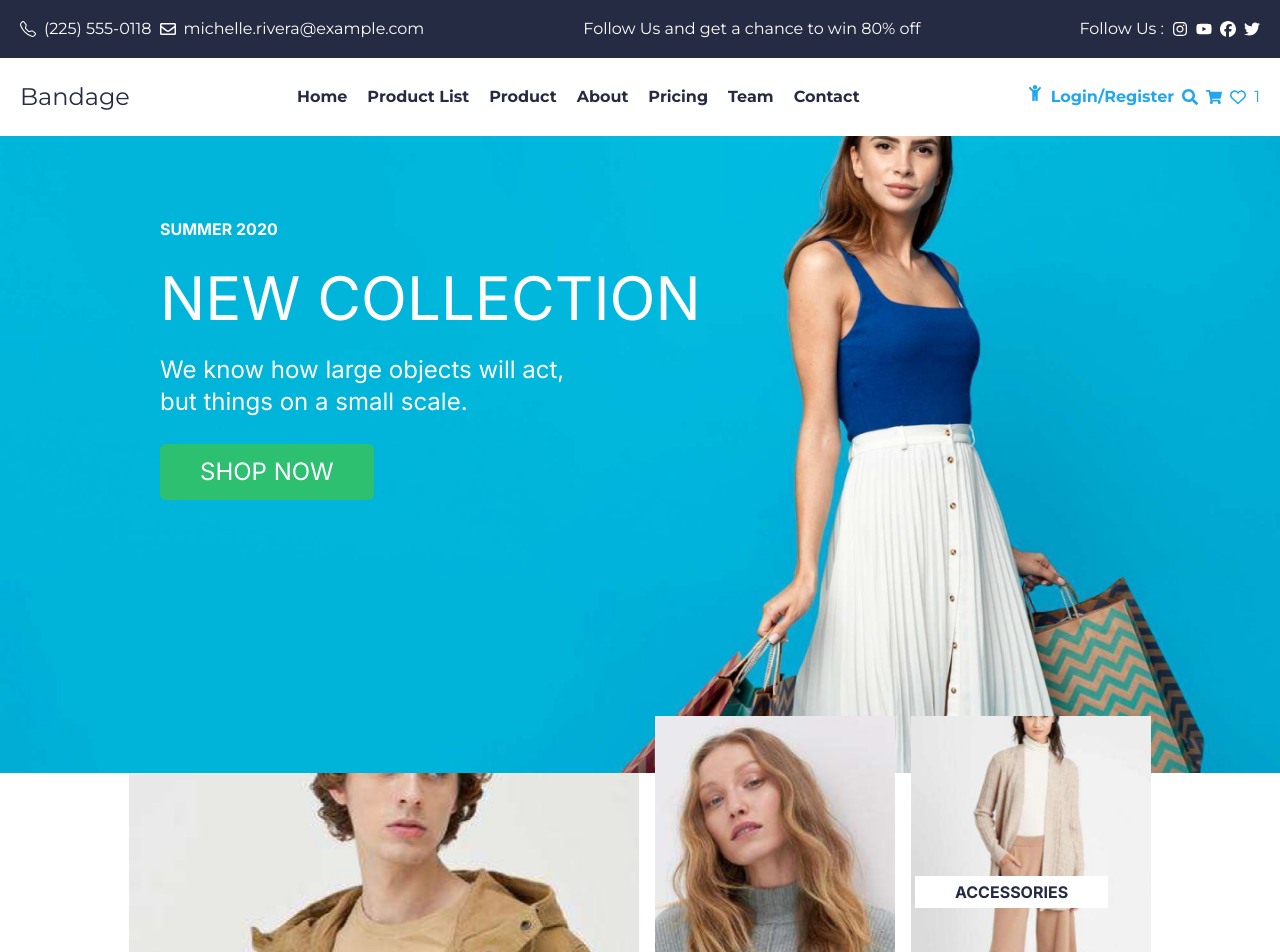
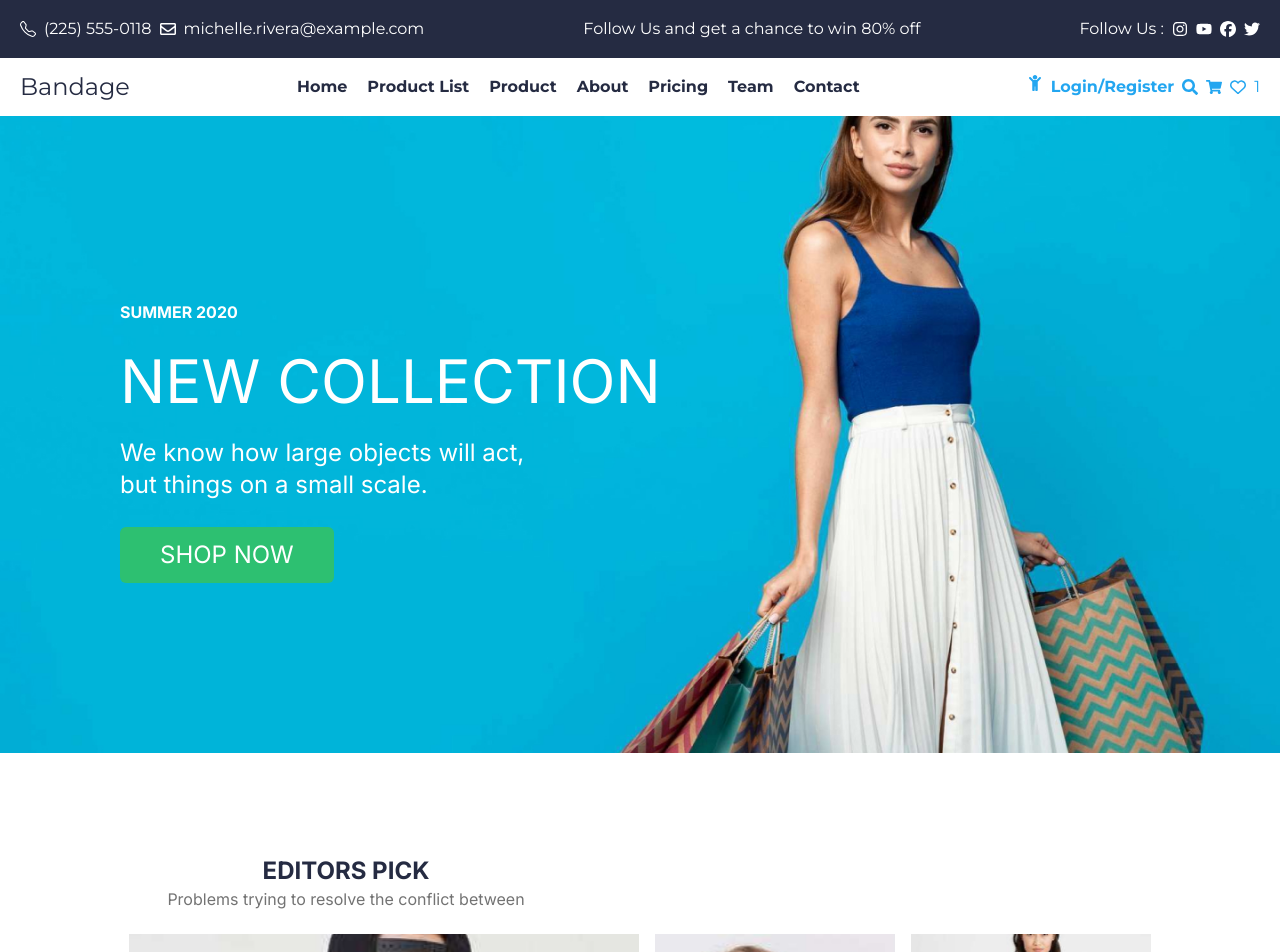
Before and after one commit to TanveerTahir/hackathone-project5-ui, a Next.js app: page / in a window 1280 px wide. Shown: the top 952 px of the page. Built offline with nearby package versions, Linux system fonts and the light colour scheme.

Commit message:
improved hero section

```diff
--- a/src/components/Gallery.tsx
+++ b/src/components/Gallery.tsx
@@ -1,76 +1,83 @@
 import React from "react";
 import Image from "next/image";
 
-
-
-const Gallery =() => {
+const Gallery = () => {
   return (
-        <div>
-        <div className=" py-20 text-center">
+    <>
+      <div className="w-full h-[1652px] pt-100">
+        <div className="flex justify-center items-center w-[692px] h-[102px]">
+          <div className="pb-80 pt-80 text-center">
             <h1 className="text-topnav text-2xl font-bold">EDITORS PICK </h1>
-        <p className="text-secnavitemcol">Problems trying to resolve the conflict between</p>
+            <p className="text-secnavitemcol">
+              Problems trying to resolve the conflict between
+            </p>
+          </div>
         </div>
 
         <div className="flex justify-center">
           {/* Gallery section */}
           <div className="flex gap-4">
-
             {/* 1st image */}
-<p className="absolute bg-white font-bold text-logocol py-1 px-16 text-end place-content-end place-self-end ml-10 mb-10">MEN</p>
+            <p className="absolute bg-white font-bold text-logocol py-1 px-16 text-end place-content-end place-self-end ml-10 mb-10">
+              MEN
+            </p>
             <Image
-src={'/images/filter.png'}
+              src={"/images/filter.png"}
               alt="filter"
               width={510}
-height={500}/>
+              height={500}
+            />
 
             {/* 2nd image */}
 
             <div className="relative">
-<p className="absolute bg-white font-bold text-logocol py-1 px-16 text-end mt-96 ml-1">WOMEN</p>
+              <p className="absolute bg-white font-bold text-logocol py-1 px-16 text-end mt-96 ml-1">
+                WOMEN
+              </p>
 
               <Image
-src={'/images/filter (1).png'}
+                src={"/images/filter (1).png"}
                 alt="filter2"
                 width={240}
-height={410}/>
-
+                height={410}
+              />
             </div>
-
 
             {/* 3rd image */}
 
             <div className="relative">
-<p className="absolute bg-white font-bold text-logocol py-1 px-10 place-self-end  ml-1 mt-40">ACCESSORIES</p>
+              <p className="absolute bg-white font-bold text-logocol py-1 px-10 place-self-end  ml-1 mt-40">
+                ACCESSORIES
+              </p>
 
-<Image className="flexbox"
-src={'/images/filter (2).png'}
+              <Image
+                className="flexbox"
+                src={"/images/filter (2).png"}
                 alt="filter2"
                 width={240}
-height={242}/>
+                height={242}
+              />
 
               {/* 4th image */}
 
               <div className="relative">
-<p className="absolute bg-white font-bold text-logocol py-1 px-10  ml-3 mt-44">KIDS</p>
-<Image className="flex mt-5"
-src={'/images/media bg-cover.png'}
+                <p className="absolute bg-white font-bold text-logocol py-1 px-10  ml-3 mt-44">
+                  KIDS
+                </p>
+                <Image
+                  className="flex mt-5"
+                  src={"/images/media bg-cover.png"}
                   alt=" filter3"
                   width={240}
-height={242}/>
-</div>
-
-</div>
-
-
-
-</div>
-
-
-
-
+                  height={242}
+                />
               </div>
             </div>
-    )
-}
+          </div>
+        </div>
+      </div>
+    </>
+  );
+};
 
 export default Gallery;
--- a/src/components/Hero.tsx
+++ b/src/components/Hero.tsx
@@ -2,41 +2,41 @@ import Image from "next/image";
 import { Montserrat } from "next/font/google";
 
 const montserrat = Montserrat({
-    subsets:['latin'],
-    display:'swap'
-})
-
+  subsets: ["latin"],
+  display: "swap",
+});
 
 const Hero = () => {
   return (
-        <div className="{montserrat.className}">
-
-            <div className="absolute w-full">
+    <div className="h-full w-[900px] flex justify-center items-center">
+        <div className="h-[716px]">
         <Image
           src={"/images/shop-hero-1-product-slide-1.jpg"}
           alt="carousel-item"
           layout="responsive"
-            width={1440}
-            height={716}
-            />
+          width={200}
+          height={200}
+          className="h-full w-full absolute"/></div>
+
+        <div className="w-[1044px] h-[651px] justify-center items-center pl-[120px] pt-[150px] relative">
+        <div className="w-[599px] h[331px] md:flex-col text-white justify-centr leading-relaxed">
+          <p className="font-bold text-1xl">SUMMER 2020</p> <br />
+          <h1 className="text-6xl">NEW COLLECTION</h1>
+          <br />
+          <p className="text-2xl">
+            We know how large objects will act, <br />
+            but things on a small scale.
+          </p>
+          <br />
+          <button className="bg-snbtn text-2xl py-3 px-10 rounded-md hover:bg-white hover:text-snbtn">
+            SHOP NOW
+          </button>
         </div>
-            <div className="relative  flex w-full items-center pl-20 pt-20 ">
-            <div className="md:flex-col text-white  justify-centr  place-content-center leading-relaxed pl-20">
-
-<p className="font-bold text-1xl">SUMMER 2020</p> <br />
-<h1 className="text-6xl">NEW COLLECTION</h1><br />
-<p className="text-2xl">We know how large objects will act, <br />
-    but things on a small scale.</p> <br />
-    <button className="bg-snbtn text-2xl py-3 px-10 rounded-md hover:bg-white hover:text-snbtn">SHOP NOW</button>
-            </div>
-
       </div>
 
 
-
-
       </div>
-    )
-}
+  );
+};
 
 export default Hero;
--- a/src/components/Navbar.tsx
+++ b/src/components/Navbar.tsx
@@ -33,7 +33,7 @@ const Navbar = () => {
         </div>
 
         {/* navbar white */}
-        <div className=" bg-white flex justify-around h-[78px] py-5 md:flex-row md:justify-between items-center">
+        <div className=" bg-white flex justify-around h-[58px] py-5 md:flex-row md:justify-between items-center">
             <h1 className={`${montserra.className}font-bold text-2xl pl-5  text-topnav font-`}>Bandage</h1>
             <ul className="hidden md:flex md:flex-row md:justify-between md:items-center font-bold gap-5  text-topnav  hover:font-medium">
 
```
Lines whose indentation alone changed are shown as unchanged.
